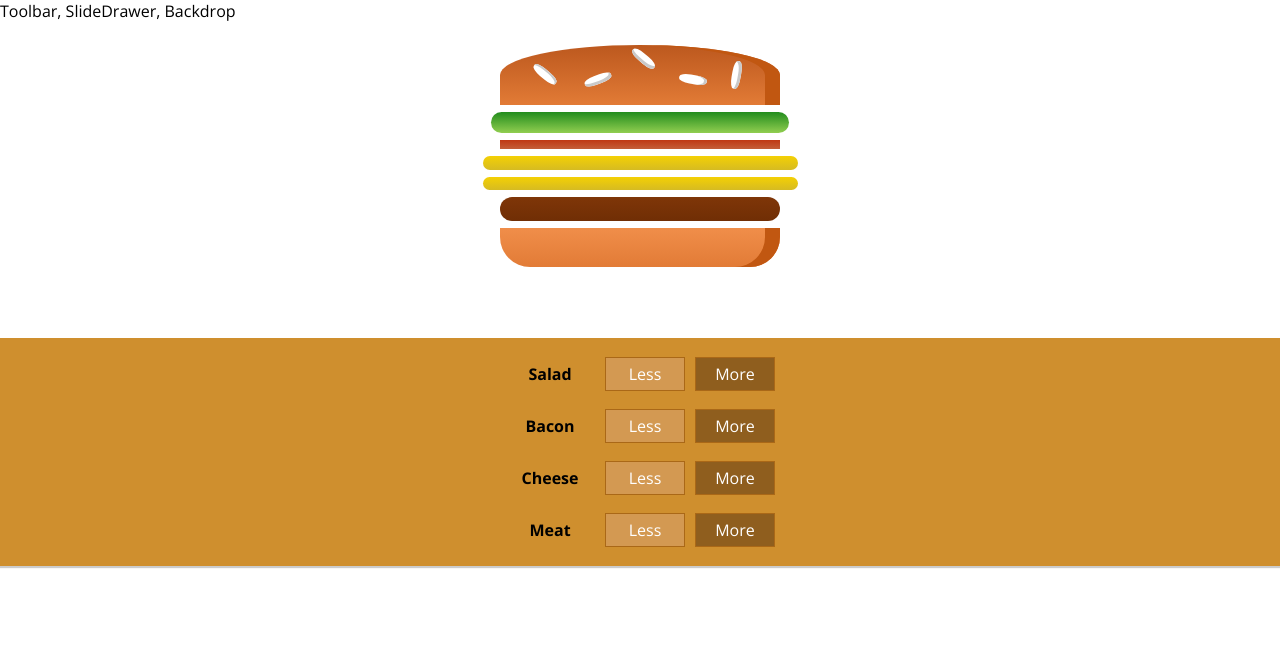
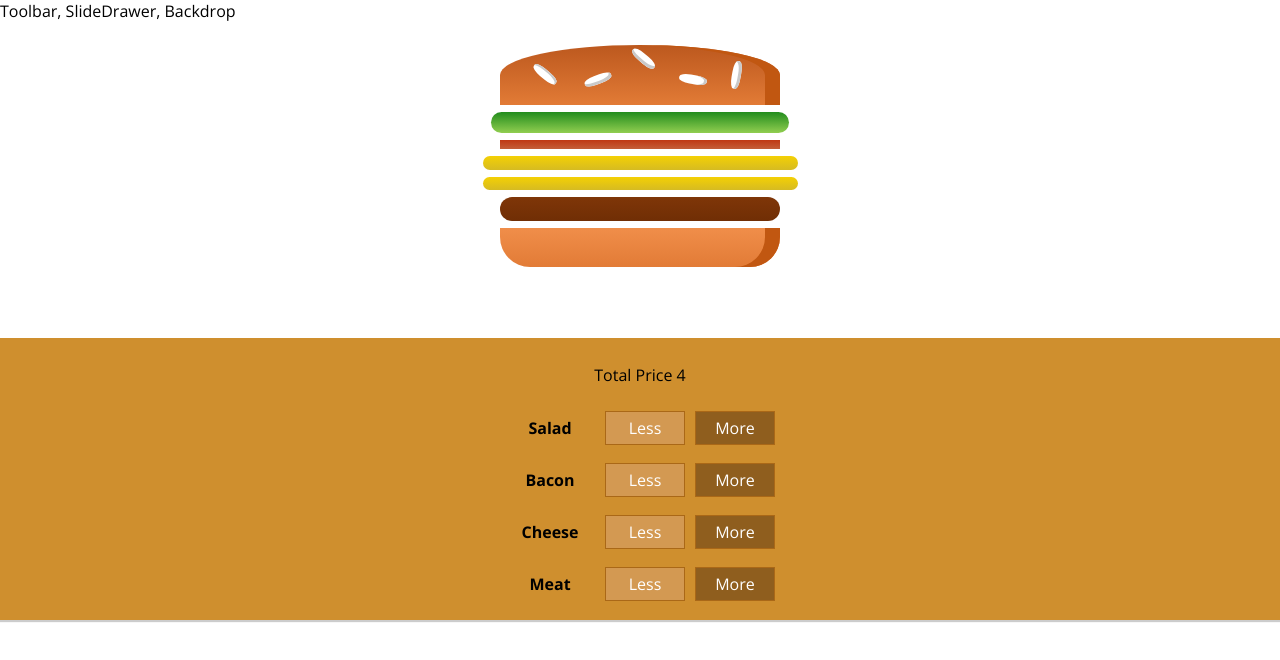
Before and after one commit to ShahabDadKhan/Burger-Builder, a React app: page / in a window 1280 px wide. Shown: the top 660 px of the page. Built offline with nearby package versions, Linux system fonts and the light colour scheme.

Commit message:
Showing price now

```diff
--- a/src/components/Burger/BuildControls/BuildControl/BuildControl.js
+++ b/src/components/Burger/BuildControls/BuildControl/BuildControl.js
@@ -5,7 +5,7 @@
 const buildControl = (props) => (
   <div className="BuildControl">
     <div className="Label">{props.label}</div>
-    <button className="Less" onClick={props.removed}>
+    <button disabled={props.disabled} className="Less" onClick={props.removed}>
       Less
     </button>
     <button className="More" onClick={props.added}>
--- a/src/components/Burger/BuildControls/BuildControls.js
+++ b/src/components/Burger/BuildControls/BuildControls.js
@@ -11,6 +11,7 @@
 
 const buildControls = (props) => (
   <div className="BuildControls">
+    <p>Total Price {props.totalPrice}</p>
     {controls.map((ctrl) => (
       <BuildControl
         key={ctrl.label}
@@ -19,6 +20,7 @@
         removed={() => {
           props.ingredientRemoved(ctrl.type);
         }}
+        disabled={props.disabled[ctrl.type]}
       />
     ))}
   </div>
--- a/src/container/BurgerBuilde/BurgerBuilder.js
+++ b/src/container/BurgerBuilde/BurgerBuilder.js
@@ -22,7 +22,6 @@
   };
 
   addIngredientHandler = (type) => {
-    console.log("Type we recieved is ", type);
     const oldCount = this.state.ingredients[type];
     const updatedCount = oldCount + 1;
     const updatedIngredient = {
@@ -36,8 +35,10 @@
   };
 
   removeIngredientHandler = (type) => {
-    console.log("removed type is", type);
     const oldCount = this.state.ingredients[type];
+    if (oldCount <= 0) {
+      return;
+    }
     const updatedCount = oldCount - 1;
     const updatedIngredient = {
       ...this.state.ingredients,
@@ -53,13 +54,23 @@
   };
 
   render() {
+    const disabledInfo = {
+      ...this.state.ingredients,
+    };
+
+    for (let key in disabledInfo) {
+      console.log("Keys", disabledInfo[key]);
+      disabledInfo[key] = disabledInfo[key] <= 0;
+    }
     return (
       <Aux>
         <Burger ingredients={this.state.ingredients} />
         {/* <div>Build Controls</div> */}
         <BuildControls
+          totalPrice={this.state.totalPrice}
           ingredientAdded={this.addIngredientHandler}
           ingredientRemoved={this.removeIngredientHandler}
+          disabled={disabledInfo}
         />
       </Aux>
     );
```
